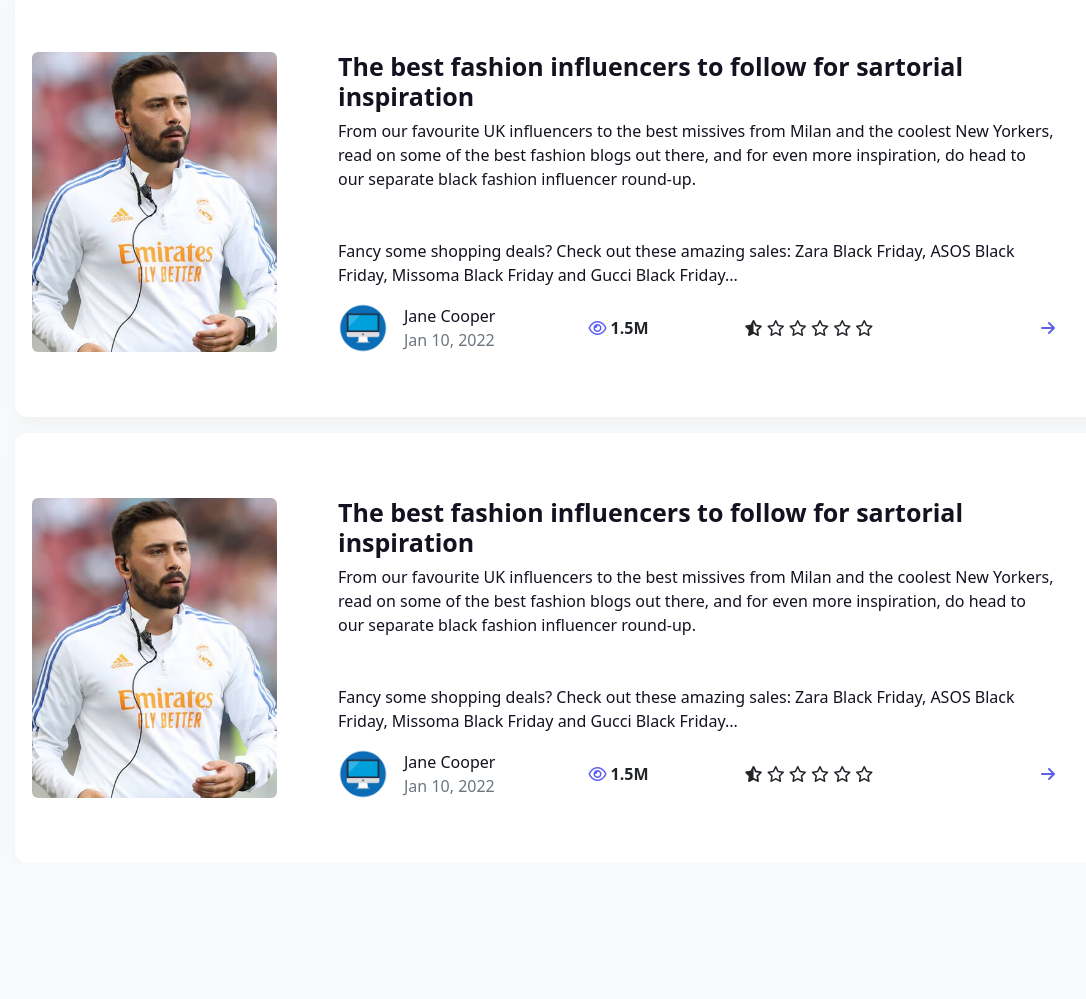
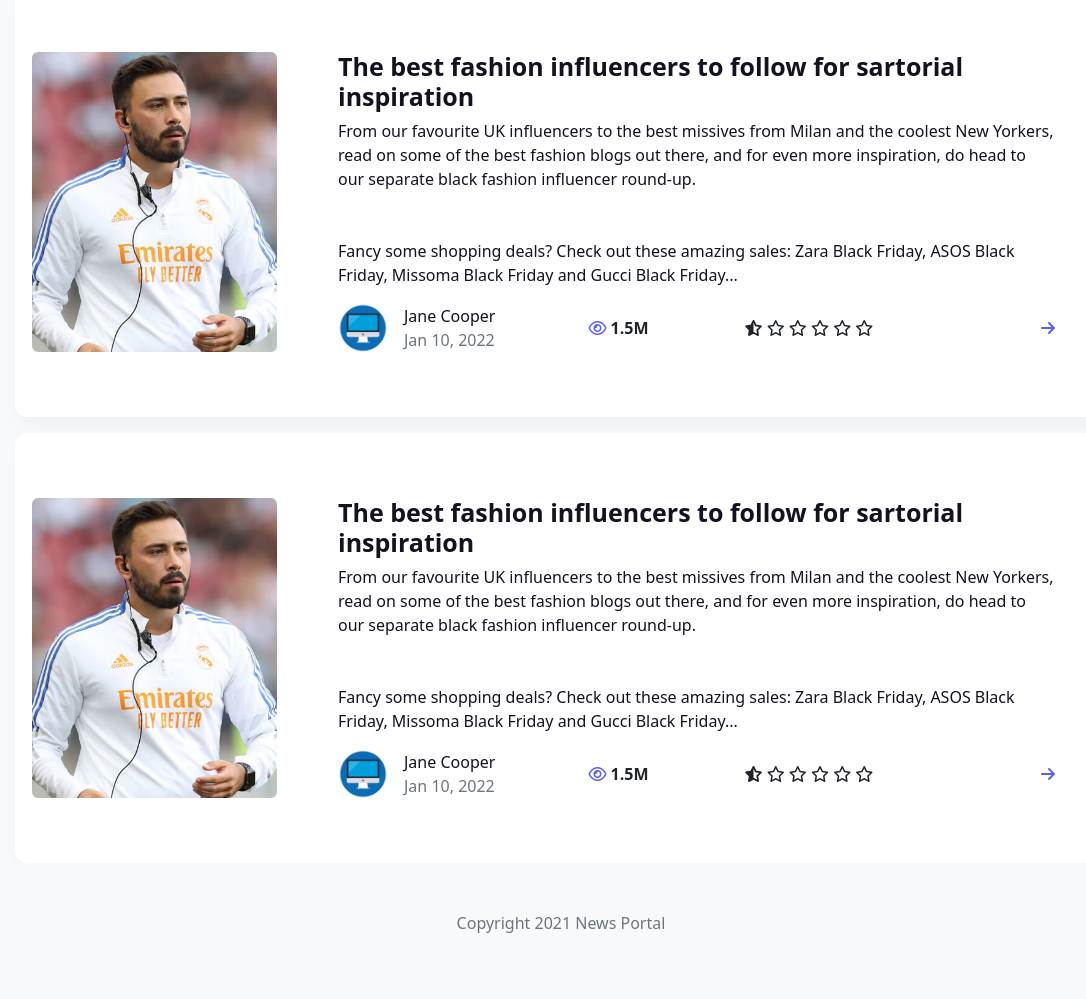
Before and after one commit to skmamunkhan072/b6-news_portal_assignment_skmamunkhan072, a plain HTML site: page index.html in a window 1280 px wide. Shown: the part 841-1840 px from the top of the page, without its empty margins (79-1165 px from the left). Before the commit the page ends 1704 px from the top, so only its background shows below. Drawn offline with nearby package versions, Linux system fonts and the light colour scheme.

Commit message:
footer add

```diff
--- a/index.html
+++ b/index.html
@@ -386,6 +386,11 @@
       </section>
       <!-- modal Ends  hear -->
     </main>
+    <!-- footer starts hear  -->
+    <footer class="py-5">
+      <p class="text-muted text-center">Copyright 2021 News Portal</p>
+    </footer>
+    <!-- footer Ends  hear  -->
 
     <!-- All script link  -->
     <script src="main-js/utilite.js"></script>
```
